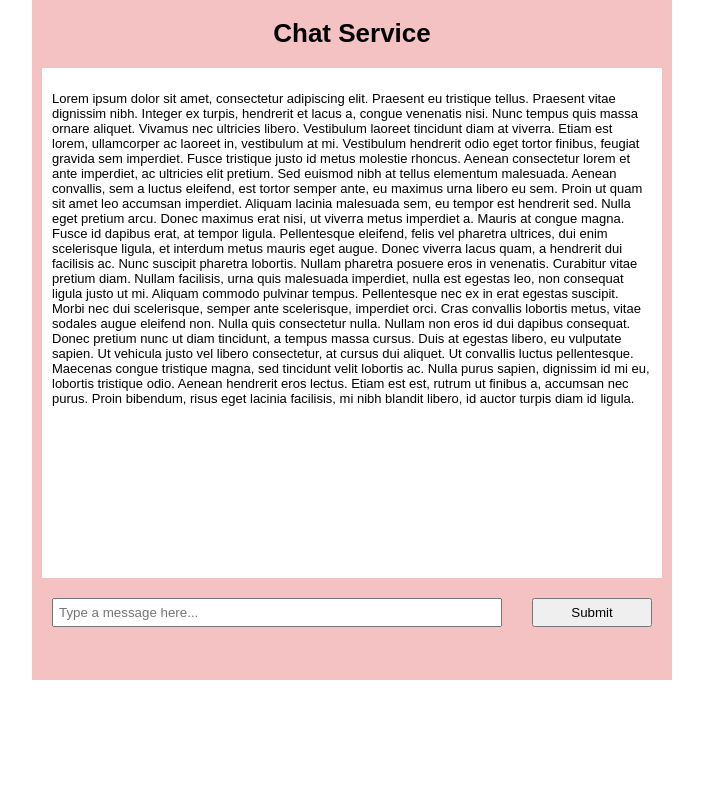
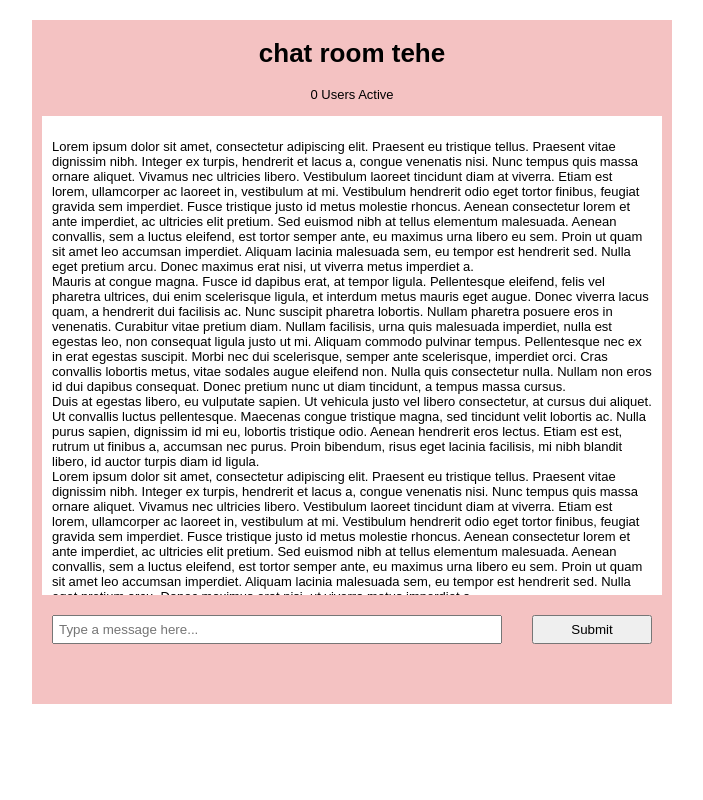
Before and after one commit to dhvanim/Chit-Chat, a Flask app: page / in a window 1280 px wide. Shown: the whole page, without its empty margins (288-991 px from the left). Run offline with Flask 2, Linux system fonts and the light colour scheme; style sheets or scripts are compiled from the project's sources.

Commit message:
Emit and display active users on page

```diff
--- a/app.py
+++ b/app.py
@@ -34,7 +34,7 @@ db.app = app
 # temp table - delete later
 class TestTable(db.Model):
     id = db.Column(db.Integer, primary_key=True)
-    testmessage = db.Column(db.String(20))
+    testmessage = db.Column(db.String(280))
 
     def __init__(self, m):
         self.testmessage = m
@@ -75,15 +75,30 @@ class Users(db.Model):
 db.create_all()
 db.session.commit()
 
+users_active = 0
+
+def update_users_active(update):
+    global users_active
+    users_active += update
+
+    socketio.emit('active users channel', {'users':users_active})
+    print(users_active)
+
 @socketio.on('connect')
 def on_connect():
     print('Someone connected!')
+
+    update_users_active(1)
+
     socketio.emit('connected', {
         'test': 'Connected'
     })
 
 @socketio.on('disconnect')
 def on_disconnect():
+
+    update_users_active(-1)
+
     print ('Someone disconnected!')
 
 @socketio.on('test socket')
--- a/scripts/Content.jsx
+++ b/scripts/Content.jsx
@@ -1,6 +1,7 @@
 import * as React from 'react';
 
 import { Socket } from './Socket';
+import { Users } from './Users';
 
 function testSocket(event) {
     let mssg = document.getElementById("typeinput");
@@ -11,23 +12,27 @@ function testSocket(event) {
     mssg.value = "";
 }
 
+
+
 export function Content() {
 
 
     return (
         <div>
-
             <div class="header">
-                <h1> Chat Service </h1>
+                <h1> chat room tehe </h1>
+                <Users />
             </div>
 
             <div id="chatbox">
                 <p>
-
                 Lorem ipsum dolor sit amet, consectetur adipiscing elit. Praesent eu tristique tellus. Praesent vitae dignissim nibh. Integer ex turpis, hendrerit et lacus a, congue venenatis nisi. Nunc tempus quis massa ornare aliquet. Vivamus nec ultricies libero. Vestibulum laoreet tincidunt diam at viverra. Etiam est lorem, ullamcorper ac laoreet in, vestibulum at mi. Vestibulum hendrerit odio eget tortor finibus, feugiat gravida sem imperdiet. Fusce tristique justo id metus molestie rhoncus. Aenean consectetur lorem et ante imperdiet, ac ultricies elit pretium. Sed euismod nibh at tellus elementum malesuada. Aenean convallis, sem a luctus eleifend, est tortor semper ante, eu maximus urna libero eu sem. Proin ut quam sit amet leo accumsan imperdiet. Aliquam lacinia malesuada sem, eu tempor est hendrerit sed. Nulla eget pretium arcu. Donec maximus erat nisi, ut viverra metus imperdiet a.
+                <br />
                 Mauris at congue magna. Fusce id dapibus erat, at tempor ligula. Pellentesque eleifend, felis vel pharetra ultrices, dui enim scelerisque ligula, et interdum metus mauris eget augue. Donec viverra lacus quam, a hendrerit dui facilisis ac. Nunc suscipit pharetra lobortis. Nullam pharetra posuere eros in venenatis. Curabitur vitae pretium diam. Nullam facilisis, urna quis malesuada imperdiet, nulla est egestas leo, non consequat ligula justo ut mi. Aliquam commodo pulvinar tempus. Pellentesque nec ex in erat egestas suscipit. Morbi nec dui scelerisque, semper ante scelerisque, imperdiet orci. Cras convallis lobortis metus, vitae sodales augue eleifend non. Nulla quis consectetur nulla. Nullam non eros id dui dapibus consequat. Donec pretium nunc ut diam tincidunt, a tempus massa cursus.
+                <br />
                 Duis at egestas libero, eu vulputate sapien. Ut vehicula justo vel libero consectetur, at cursus dui aliquet. Ut convallis luctus pellentesque. Maecenas congue tristique magna, sed tincidunt velit lobortis ac. Nulla purus sapien, dignissim id mi eu, lobortis tristique odio. Aenean hendrerit eros lectus. Etiam est est, rutrum ut finibus a, accumsan nec purus. Proin bibendum, risus eget lacinia facilisis, mi nibh blandit libero, id auctor turpis diam id ligula.
-
+                <br />
+                Lorem ipsum dolor sit amet, consectetur adipiscing elit. Praesent eu tristique tellus. Praesent vitae dignissim nibh. Integer ex turpis, hendrerit et lacus a, congue venenatis nisi. Nunc tempus quis massa ornare aliquet. Vivamus nec ultricies libero. Vestibulum laoreet tincidunt diam at viverra. Etiam est lorem, ullamcorper ac laoreet in, vestibulum at mi. Vestibulum hendrerit odio eget tortor finibus, feugiat gravida sem imperdiet. Fusce tristique justo id metus molestie rhoncus. Aenean consectetur lorem et ante imperdiet, ac ultricies elit pretium. Sed euismod nibh at tellus elementum malesuada. Aenean convallis, sem a luctus eleifend, est tortor semper ante, eu maximus urna libero eu sem. Proin ut quam sit amet leo accumsan imperdiet. Aliquam lacinia malesuada sem, eu tempor est hendrerit sed. Nulla eget pretium arcu. Donec maximus erat nisi, ut viverra metus imperdiet a.
                 </p>
             </div>
 
--- /dev/null
+++ b/scripts/Users.jsx
@@ -0,0 +1,26 @@
+import * as React from 'react';
+import { Socket } from './Socket';
+
+
+export function Users() {
+
+    const [users, updateUsers] = React.useState([0]);
+
+    function getActiveUsers() {
+        React.useEffect(() => {
+                Socket.on('active users channel', (data) => {
+                    console.log("Received users from server: " + data['users']);
+                    updateUsers(data['users']);
+                });
+            });
+    }
+
+    getActiveUsers();
+
+    return (
+
+        <p> { users } Users Active </p>
+
+    )
+
+}
--- a/static/style.css
+++ b/static/style.css
@@ -1,14 +1,14 @@
 body {
     font-family: Arial;
     font-size: 13px;
-    margin:auto;
+    margin:20px auto;
 }
 
 #content {
     background-color:#f4c2c2;
     margin:auto;
     width:50%;
-    height: 85%;
+    height: 90%;
 }
 
 h1 {
@@ -17,10 +17,11 @@ h1 {
 
 .header {
     padding:1px;
+    text-align:center;
 }
 
 #chatbox {
-    height:75%;
+    height:70%;
     background-color:#fff;
     margin: 0px 10px;
     overflow-y:scroll;
```
